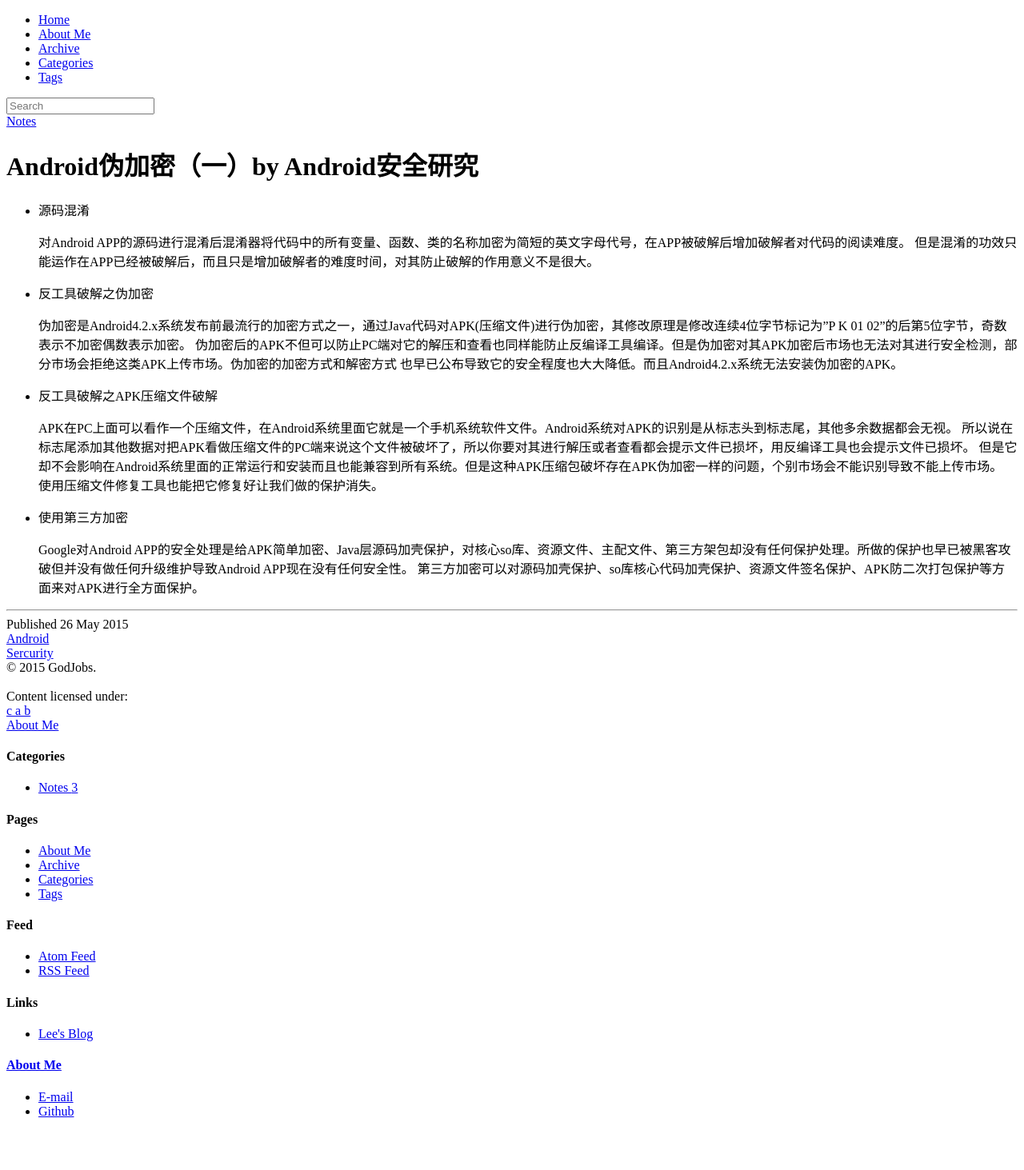
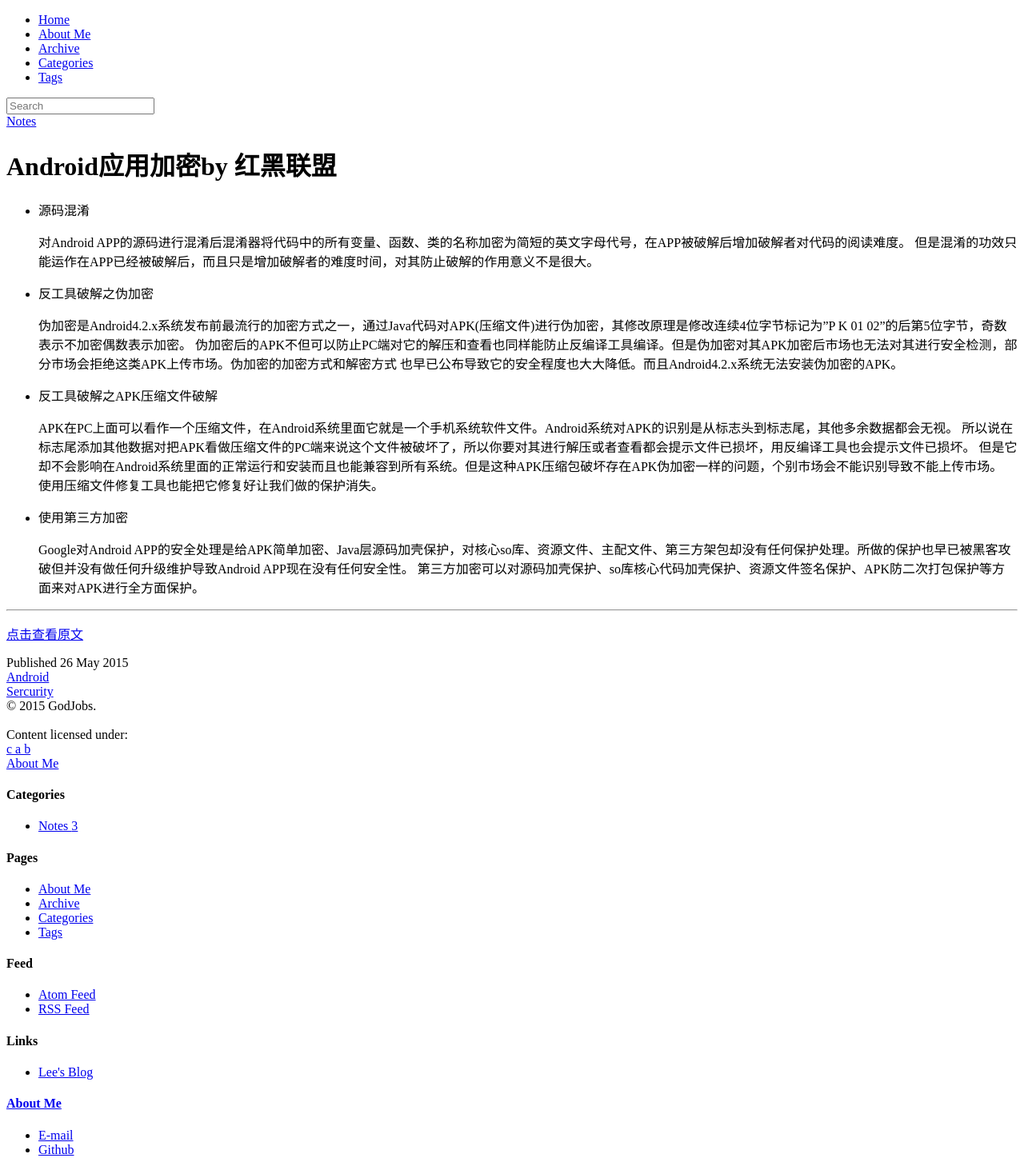
Before and after one commit to namelyh/godjobs.github.io, a Jekyll site: the page built from _posts/2015-05-26-android_app_encryption.md, in a window 1280 px wide. Shown: the whole page at 80% size. Built offline with Jekyll 4.4.1, drawn with Linux system fonts in a browser that asks for light colours; nearby versions of some CDN libraries; library files that are not in the unit come from our copies; comment, search, counter and statistics services are not loaded; before the commit the page ends 1415 px from its top, so only the background shows below that.

Commit message:
@20150526: (x) modify post

```diff
--- a/_posts/2015-05-26-android_pseudo_encryption_1.md
+++ b/_posts/2015-05-26-android_app_encryption.md
@@ -2,8 +2,8 @@
 
 layout: post
 category: Notes
-title: Android伪加密（一）
-tagline: by Android安全研究
+title: Android应用加密
+tagline: by 红黑联盟
 tags: [Android, Sercurity]
 
 ---
@@ -41,3 +41,5 @@ tags: [Android, Sercurity]
 
 
 ---
+
+[点击查看原文](http://www.2cto.com/Article/201311/258830.html)
```
